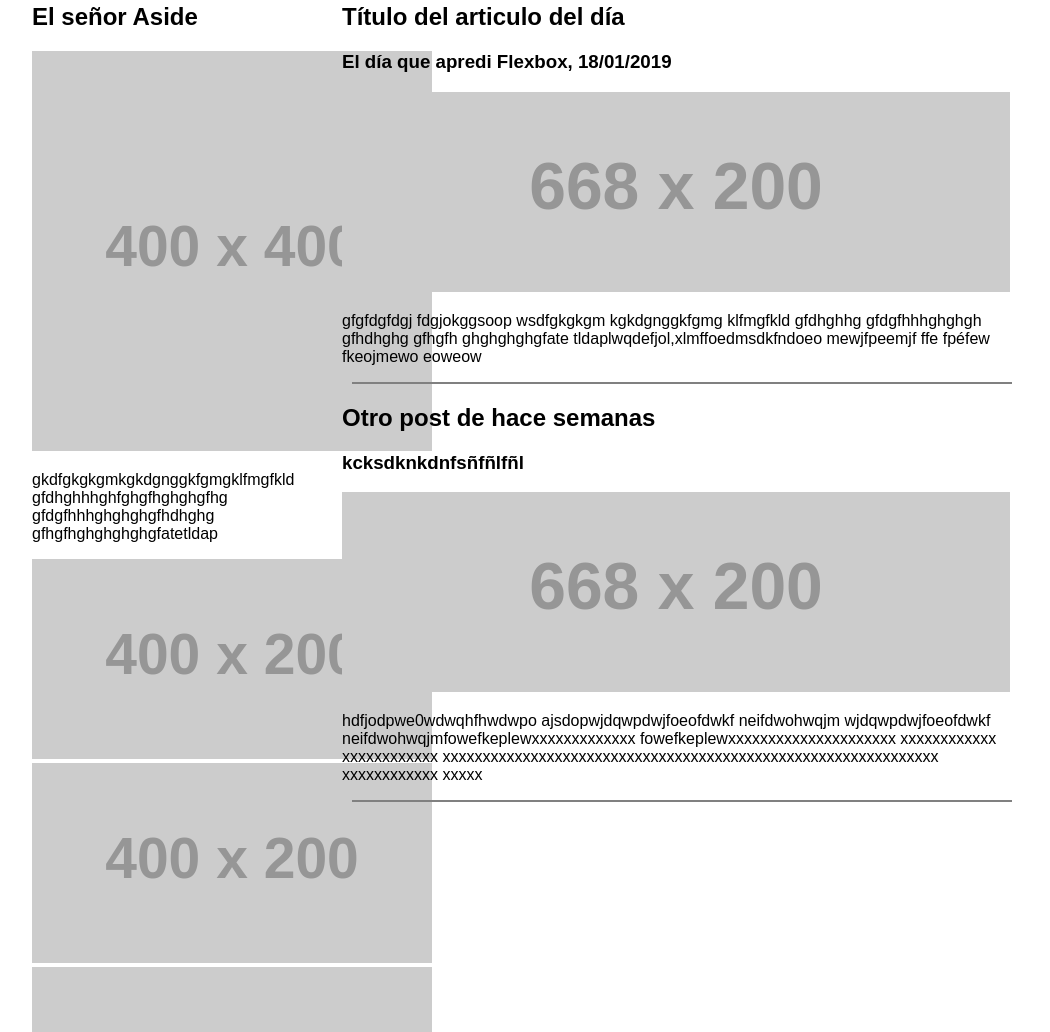
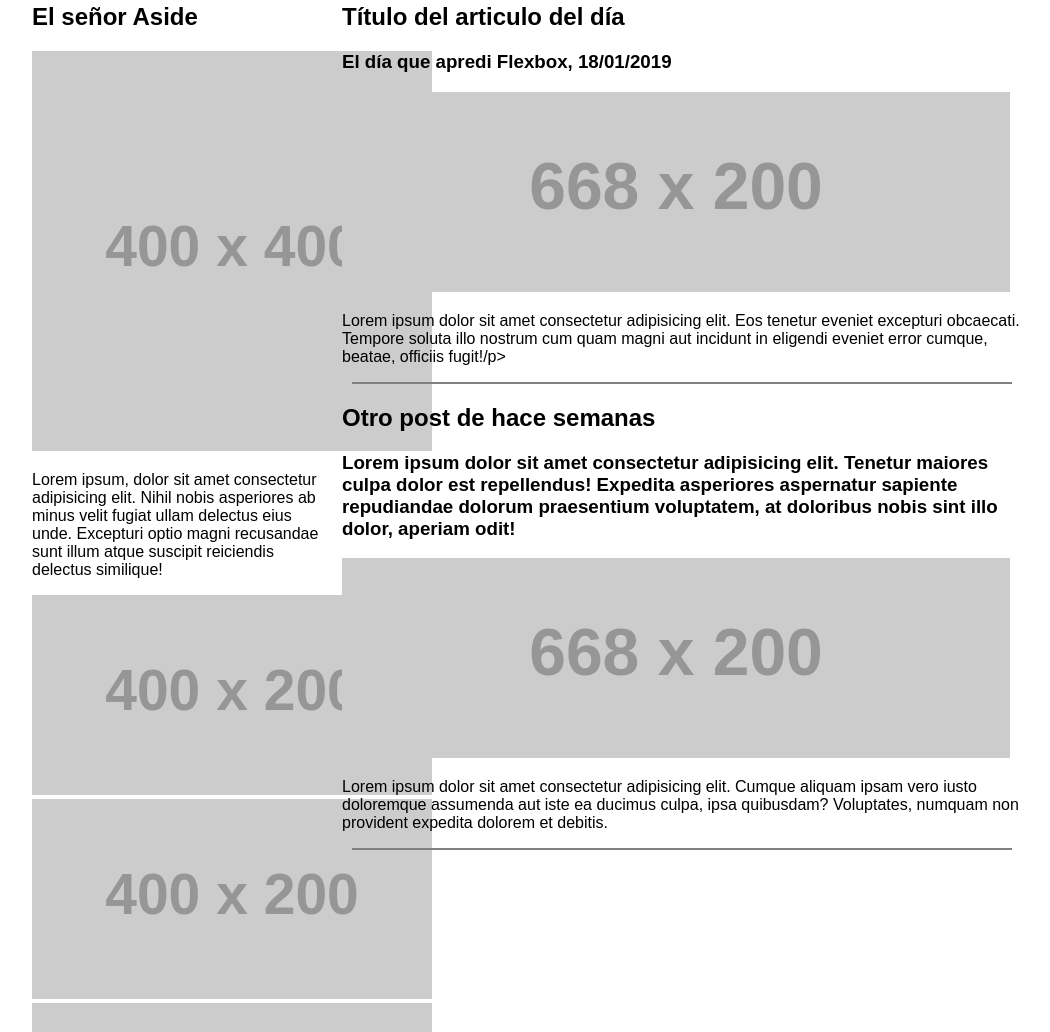
Before and after one commit to VeronicaRuizBautista/practicaConFlex, a plain HTML site: page index.html in a window 1280 px wide. Shown: the part 239-1271 px from the top of the page, without its empty margins (113-1163 px from the left). Drawn offline with Linux system fonts and the light colour scheme; placeholder pictures from the web are drawn by us.

Commit message:
feat: :zap: mejoras texto
mejoras del texto

```diff
--- a/index.html
+++ b/index.html
@@ -31,11 +31,7 @@
             <aside>
                 <h2>El señor Aside</h2>
                 <img src="https://via.placeholder.com/400x400" alt="Marcador de posicion">
-                <p>gkdfgkgkgmkgkdgnggkfgmgklfmgfkld
-                    gfdhghhhghfghgfhghghgfhg
-
-                    gfdgfhhhghghghgfhdhghg
-                    gfhgfhghghghghgfatetldap
+                <p>Lorem ipsum, dolor sit amet consectetur adipisicing elit. Nihil nobis asperiores ab minus velit fugiat ullam delectus eius unde. Excepturi optio magni recusandae sunt illum atque suscipit reiciendis delectus similique!
                 </p>
                 <img src="https://via.placeholder.com/400x200" alt="Marcador de posicion">
                 <img src="https://via.placeholder.com/400x200" alt="Marcador de posicion">
@@ -46,16 +42,16 @@
                     <h2>Título del articulo del día</h2>
                     <h3>El día que apredi Flexbox, 18/01/2019</h3>
                     <img src="https://via.placeholder.com/668x200" alt="Marcador de posicion">
-                    <p>gfgfdgfdgj fdgjokggsoop wsdfgkgkgm kgkdgnggkfgmg klfmgfkld gfdhghhg gfdgfhhhghghgh gfhdhghg gfhgfh ghghghghgfate tldaplwqdefjol,xlmffoedmsdkfndoeo mewjfpeemjf ffe fpéfew fkeojmewo eoweow</p>
+                    <p>Lorem ipsum dolor sit amet consectetur adipisicing elit. Eos tenetur eveniet excepturi obcaecati. Tempore soluta illo nostrum cum quam magni aut incidunt in eligendi eveniet error cumque, beatae, officiis fugit!/p>
                 </article>
                 <article>
                     <div class="linea"></div>
                 </article>
                 <article>
                     <h2>Otro post de hace semanas</h2>
-                    <h3>kcksdknkdnfsñfñlfñl</h3>
+                    <h3>Lorem ipsum dolor sit amet consectetur adipisicing elit. Tenetur maiores culpa dolor est repellendus! Expedita asperiores aspernatur sapiente repudiandae dolorum praesentium voluptatem, at doloribus nobis sint illo dolor, aperiam odit!</h3>
                     <img src="https://via.placeholder.com/668x200" alt="Marcador de posicion">
-                    <p>hdfjodpwe0wdwqhfhwdwpo ajsdopwjdqwpdwjfoeofdwkf neifdwohwqjm wjdqwpdwjfoeofdwkf neifdwohwqjmfowefkeplewxxxxxxxxxxxxx fowefkeplewxxxxxxxxxxxxxxxxxxxxx xxxxxxxxxxxx xxxxxxxxxxxx xxxxxxxxxxxxxxxxxxxxxxxxxxxxxxxxxxxxxxxxxxxxxxxxxxxxxxxxxxxxxx xxxxxxxxxxxx xxxxx
+                    <p>Lorem ipsum dolor sit amet consectetur adipisicing elit. Cumque aliquam ipsam vero iusto doloremque assumenda aut iste ea ducimus culpa, ipsa quibusdam? Voluptates, numquam non provident expedita dolorem et debitis.
                     </p>
                 </article>
                 <article>
```
